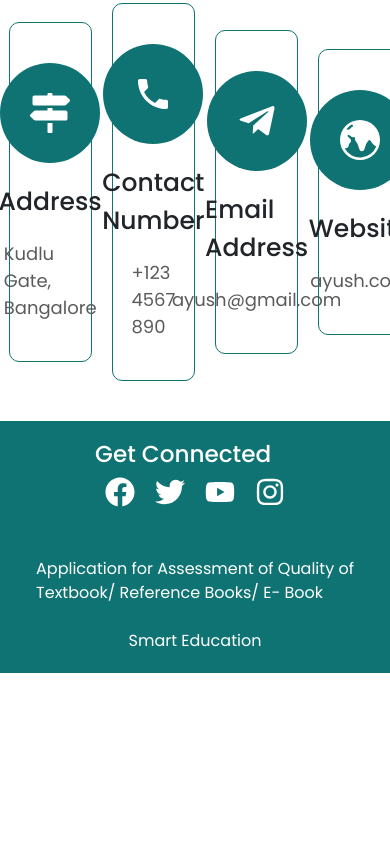
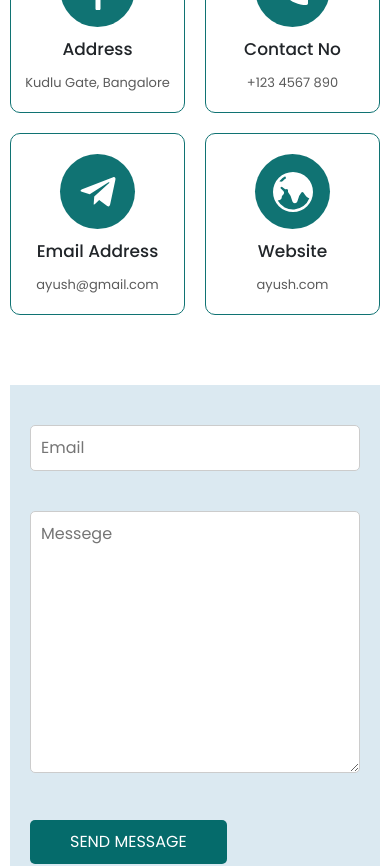
Before and after one commit to Ganeshshinde-2003/SIH_WEBSITE_, a React (Create React App) app: page /contactus in a window 390 px wide. Shown: the part 740-1606 px from the top of the page. Before the commit the page ends 1413 px from the top, so only its background shows below. Built offline with nearby package versions, Linux system fonts and the light colour scheme.

Commit message:
created the about us page

```diff
--- a/src/App.css
+++ b/src/App.css
@@ -744,11 +744,94 @@ a:not(.card-link):hover::after {
   font-size: 18px;
   color: rgb(91, 91, 91);
 }
+.contactus-form {
+  margin-top: 40px;
+  display: flex;
+  width: 100%;
+  align-items: stretch;
+  justify-content: center;
+  padding: 0 145px;
+}
+.contactus-form div {
+  background-color: #dbe9f1;
+  width: 50%;
+}
+.contactus-form-img {
+  display: flex;
+  align-items: center;
+  justify-content: center;
+}
+.contactus-form-fields {
+  padding: 20px;
+}
+.contactus-form-fields .registration-input {
+  margin: 20px 0;
+}
 @media (max-width: 1000px) {
   .contactus-card {
     padding: 0 10px;
   }
 }
-@media (max-width: 450px){
-
+@media (max-width: 900px) {
+  .contactus-card {
+    flex-direction: column;
+    padding: 0 100px;
+  }
+  .contactus-card div:first-child {
+    width: 100%;
+    justify-content: center;
+  }
+  .contactus-card div:last-child {
+    width: 100%;
+    justify-content: center;
+  }
+  .contactus-form {
+    padding: 0 30px;
+  }
 }
+@media (max-width: 800px) {
+  .contactus-card {
+    padding: 0 20px;
+  }
+}
+@media (max-width: 500px) {
+  .contactus-card {
+    padding: 0 10px;
+  }
+  .contactuscard-head {
+    font-size: 17px;
+  }
+  .contactuscard-text {
+    font-size: 13px;
+    text-align: center;
+  }
+  .contactus-card div.contactuscard-main {
+    padding: 20px 0;
+    align-items: center;
+    gap: 10px;
+  }
+  .contactus-card div.contactuscard-main .contactuscard-icon {
+    height: 75px;
+    width: 75px;
+  }
+  .contactus-fancy-line {
+    width: 90%;
+  }
+  .contactus-heading {
+    letter-spacing: 0;
+  }
+  .contactus-form-img {
+    display: none;
+  }
+  .contactus-form div {
+    width: 100%;
+  }
+  .contactus-form {
+    padding: 0 10px;
+  }
+}
+@media (max-width: 350px) {
+  .media-query-div div:first-child {
+    padding: 10px 0;
+  }
+}
--- a/src/pages/Contactus.jsx
+++ b/src/pages/Contactus.jsx
@@ -15,7 +15,7 @@ const Contactus = () => {
         </i>
       </p>
       <div className="contactus-card">
-        <div>
+        <div className="media-query-div">
           <ContactusCard
             icon={<FaMapSigns />}
             head="Address"
@@ -23,7 +23,7 @@ const Contactus = () => {
           />
           <ContactusCard
             icon={<IoMdCall />}
-            head="Contact Number"
+            head="Contact No"
             text="+123 4567 890"
           />
         </div>
@@ -40,6 +40,33 @@ const Contactus = () => {
           />
         </div>
       </div>
+      <div className="contactus-form">
+        <div className="contactus-form-img">
+          <img
+            src="https://ayush.gov.in/images/Fbanner/frontpage2.png"
+            alt="alt"
+          />
+        </div>
+        <div className="contactus-form-fields">
+          <form>
+            <input
+              className="registration-input"
+              type="email"
+              placeholder="Email"
+              required
+            />
+            <textarea
+              className="registration-input"
+              rows={10}
+              required
+              placeholder="Messege"
+            />
+            <button className="registration-button" type="button">
+              SEND MESSAGE
+            </button>
+          </form>
+        </div>
+      </div>
     </div>
   );
 };
```
